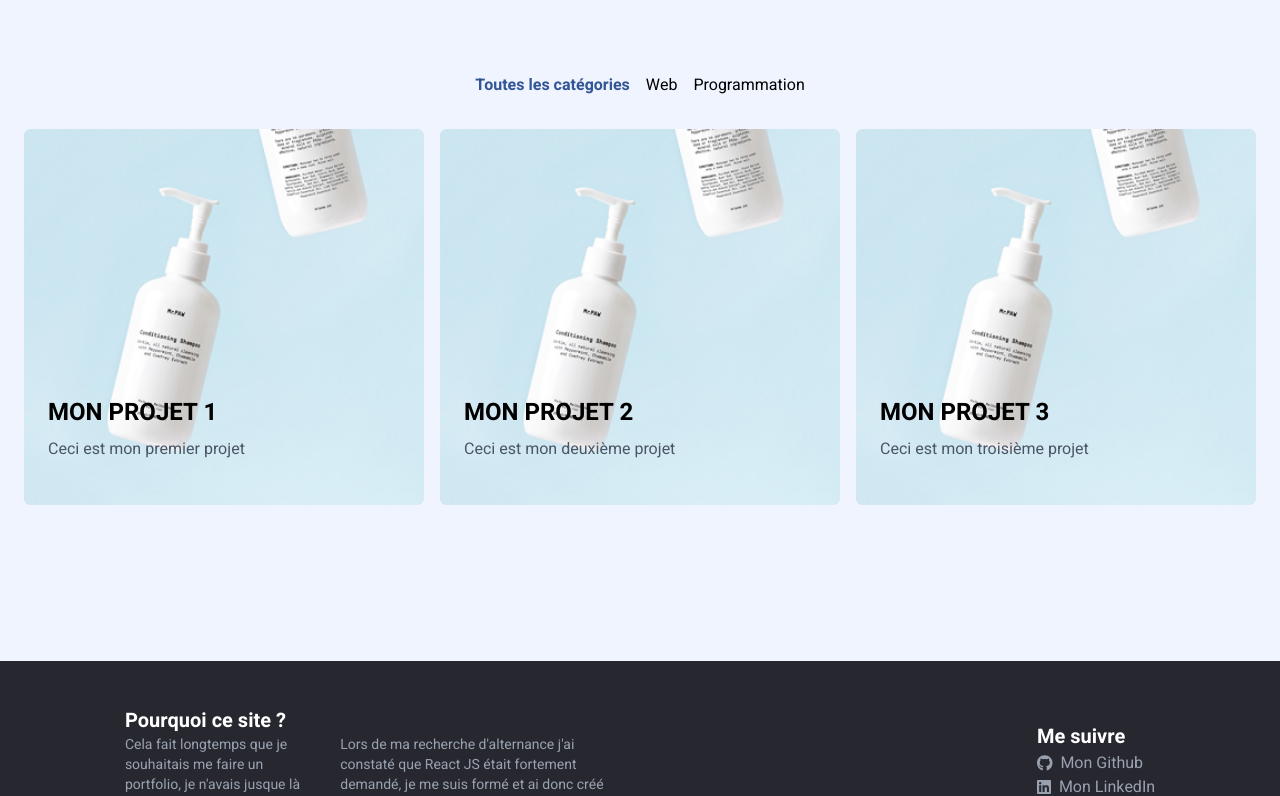
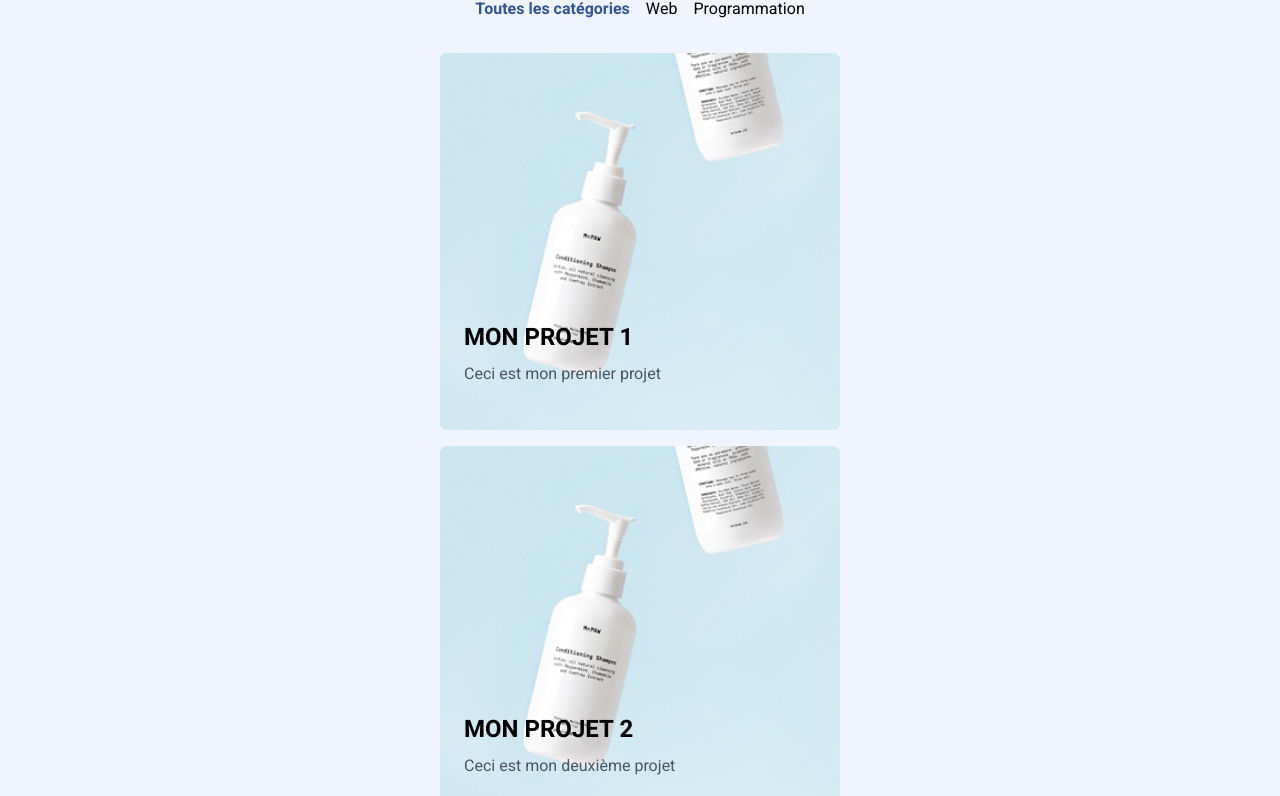
Before and after one commit to 0x-Saegor/ReactPortfolio, a React (Vite) app: page / in a window 1280 px wide. Shown: the part 1459-2255 px from the top of the page. Built offline with nearby package versions, Linux system fonts and the light colour scheme.

Commit message:
Projects on main page styling

```diff
--- a/src/assets/projets.js
+++ b/src/assets/projets.js
@@ -3,16 +3,37 @@ const projets = [
     title: "Mon projet 1",
     label: "Ceci est mon premier projet",
     image: null,
+    category: "Web"
   },
   {
     title: "Mon projet 2",
     label: "Ceci est mon deuxième projet",
     image: null,
+    category: "Programmation"
   },
   {
     title: "Mon projet 3",
     label: "Ceci est mon troisième projet",
     image: null,
+    category: "Programmation"
+  },
+  {
+    title: "Mon projet 4",
+    label: "Ceci est mon quatrième projet",
+    image: null,
+    category: "Programmation"
+  },
+  {
+    title: "Mon projet 5",
+    label: "Ceci est mon cinquième projet",
+    image: null,
+    category: "Web"
+  },
+  {
+    title: "Mon projet 6",
+    label: "Ceci est mon sixième projet",
+    image: null,
+    category: "Web"
   },
   ];
 
--- a/src/components/Header/index.jsx
+++ b/src/components/Header/index.jsx
@@ -8,9 +8,9 @@ const StyledLink = styled(Link)`
 cursor: pointer;
 padding: 0.5rem;
 border-radius: 9999px;
-background-color: ${({ isActive }) =>
-  isActive ? colors.secondary : "transparent"};
-color: ${({ isActive }) => (isActive ? "white" : "text-gray-900")};
+background-color: ${({ $isActive }) =>
+  $isActive ? colors.secondary : "transparent"};
+color: ${({ $isActive }) => ($isActive ? "white" : "text-gray-900")};
 text-decoration: none;
 
 &:hover {
--- a/src/sections/Home_Projects/index.jsx
+++ b/src/sections/Home_Projects/index.jsx
@@ -5,36 +5,67 @@ import projets from "../../assets/projets";
 import { useState } from "react";
 
 function Home_Projects() {
-
-  const [activeProjects, setActiveProjects] = useState("All")
+  const [activeProjects, setActiveProjects] = useState("All");
 
   return (
     <div
-      className="h-150 flex flex-col justify-center items-center"
+      className="flex flex-col justify-center items-center"
       style={{ backgroundColor: colors.bg_light_1 }}
     >
       <div className="container p-4 mx-auto w-full items-center flex justify-center">
         <div className="flex place-items-center space-x-4">
           <Link
-            style={{ color: colors.primary }}
-            className="font-bold"
+            style={activeProjects === "All" ? { color: colors.primary } : {}}
+            className={`${activeProjects === "All" ? "font-bold" : ""}`}
             onClick={() => setActiveProjects("All")}
           >
             Toutes les catégories
           </Link>
-          <Link onClick={() => setActiveProjects("Web")}>Web</Link>
-          <Link onClick={() => setActiveProjects("Programmation")}>
+          <Link
+            style={activeProjects === "Web" ? { color: colors.primary } : {}}
+            className={activeProjects === "Web" ? "font-bold" : ""}
+            onClick={() => setActiveProjects("Web")}
+          >
+            Web
+          </Link>
+          <Link
+            style={
+              activeProjects === "Programmation"
+                ? { color: colors.primary }
+                : {}
+            }
+            className={activeProjects === "Programmation" ? "font-bold" : ""}
+            onClick={() => setActiveProjects("Programmation")}
+          >
             Programmation
           </Link>
         </div>
       </div>
 
-      <div className="mt-4 flex items-center space-x-4">
+      <div
+        className={`mt-4 grid grid-cols-${
+          projets
+            .filter(
+              (projet) =>
+                activeProjects === "All" || projet.category === activeProjects
+            )
+            .slice(0, 6).length < 3
+            ? projets
+                .filter(
+                  (projet) =>
+                    activeProjects === "All" ||
+                    projet.category === activeProjects
+                )
+                .slice(0, 6).length
+            : 3
+        } gap-4`}
+      >
         {projets
           .filter(
             (projet) =>
               activeProjects === "All" || projet.category === activeProjects
           )
+          .slice(0, 6) // Limit to 6 projects
           .map((projet, index) => (
             <div key={index} className="relative group">
               <img
```
Lines whose indentation alone changed are shown as unchanged.
